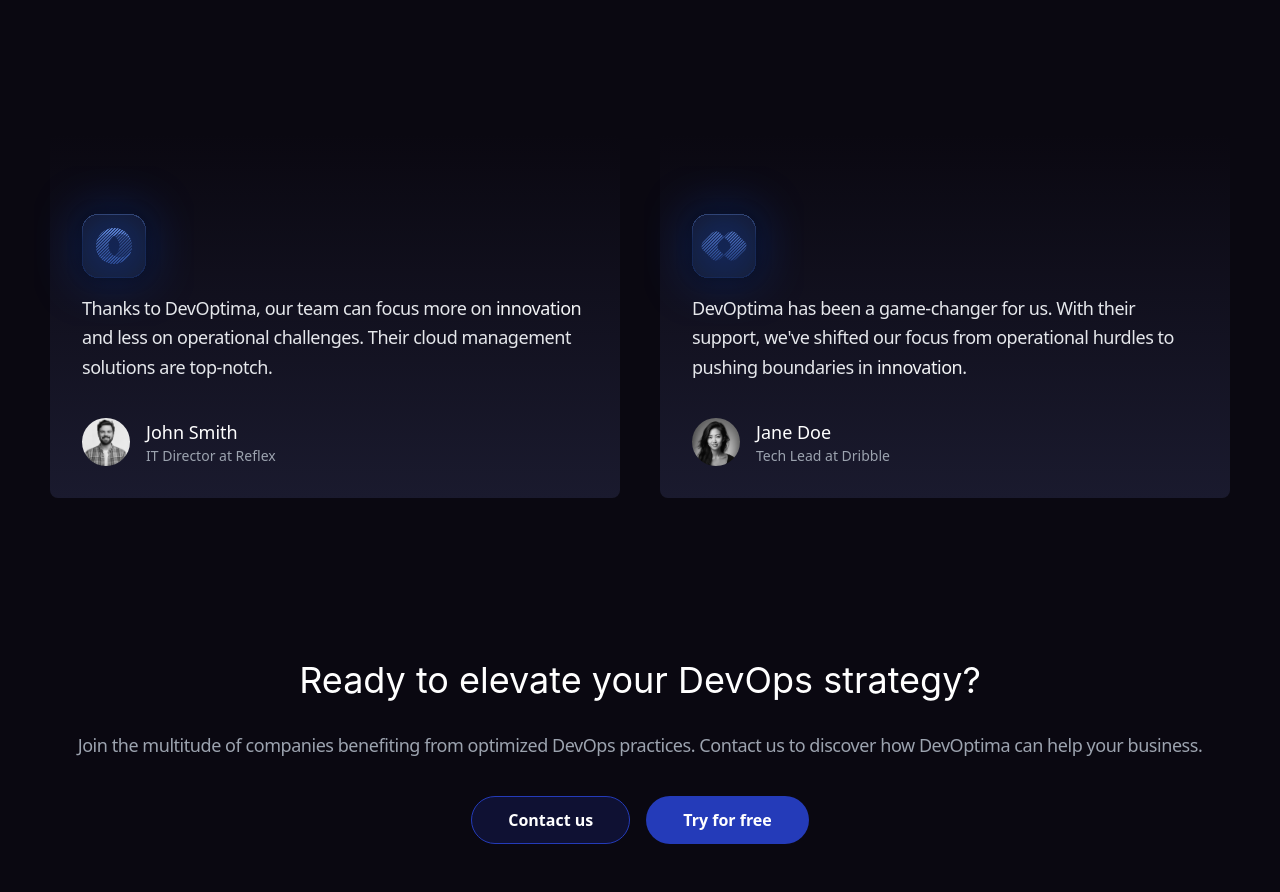
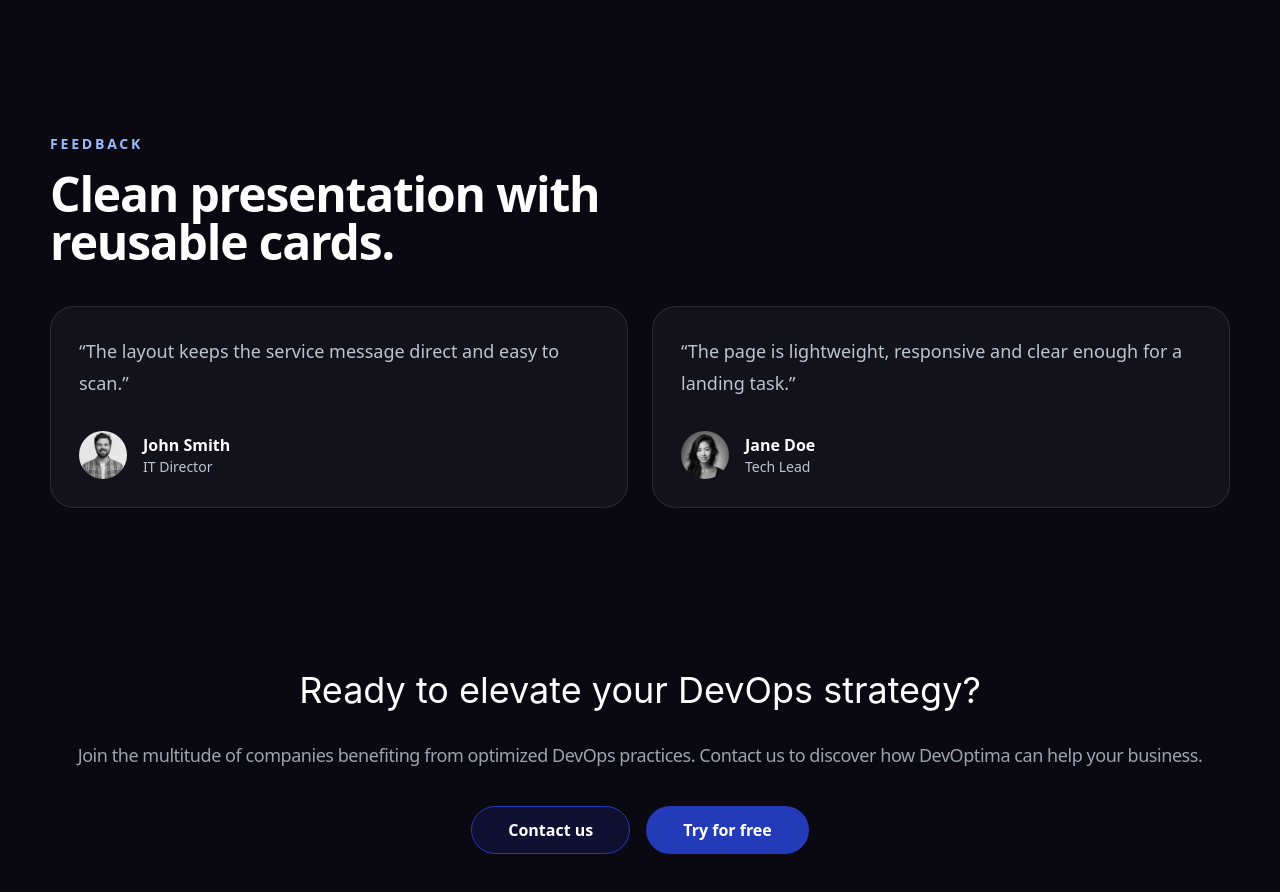
Before and after one commit to itkrivoshei/devoptima-landing, a React (Vite) app: page / in a window 1280 px wide. Shown: the part 2100-2992 px from the top of the page. Built offline with nearby package versions, Linux system fonts and the light colour scheme.

Commit message:
Simplify feedback section

```diff
--- a/src/components/TestimonialsSection.tsx
+++ b/src/components/TestimonialsSection.tsx
@@ -1,58 +1,46 @@
-import React from 'react';
+const feedback = [
+  {
+    quote: 'The layout keeps the service message direct and easy to scan.',
+    name: 'John Smith',
+    role: 'IT Director',
+    image: 'john-smith.png',
+  },
+  {
+    quote: 'The page is lightweight, responsive and clear enough for a landing task.',
+    name: 'Jane Doe',
+    role: 'Tech Lead',
+    image: 'jane-doe.png',
+  },
+];
 
-const TestimonialsSection: React.FC = () => {
+const TestimonialsSection = () => {
   return (
-    <section className='pt-20 py-20'>
-      <div className='container mx-auto text-center'>
-        <div className='grid grid-cols-2 gap-10'>
-          <div className='bg-gradient-to-b from-transparent to-[#1A1A2E] p-8 rounded-lg text-left'>
-            <img
-              alt='Client feedback'
-              src={`${process.env.PUBLIC_URL}/images/icon-client-feedback1.svg`}
-              style={{ marginBottom: '-2rem', marginLeft: '-3rem' }}
-            />
-            <p className='text-gray-200 text-lg leading-relaxed font-light tracking-tight pt-0 pb-9'>
-              Thanks to DevOptima, our team can focus more on{' '}
-              <span className='font-medium text-gray-100'>innovation</span> and
-              less on operational challenges. Their cloud management solutions
-              are top-notch.
-            </p>
-            <div className='flex items-center'>
-              <img
-                alt='John Smith'
-                src={`${process.env.PUBLIC_URL}/images/john-smith.png`}
-                className='w-12 h-12 rounded-full grayscale object-cover'
-              />
-              <div className='ml-4 text-left'>
-                <h3 className='text-white text-lg font-medium'>John Smith</h3>
-                <p className='text-gray-400 text-sm'>IT Director at Reflex</p>
-              </div>
-            </div>
-          </div>
-          <div className='bg-gradient-to-b from-transparent to-[#1A1A2E] p-8 rounded-lg text-left'>
-            <img
-              alt='Client feedback'
-              src={`${process.env.PUBLIC_URL}/images/icon-client-feedback2.svg`}
-              style={{ marginBottom: '-2rem', marginLeft: '-3rem' }}
-            />
-            <p className='text-gray-200 text-lg leading-relaxed font-light tracking-tight pt-0 pb-9'>
-              DevOptima has been a game-changer for us. With their support,
-              we've shifted our focus from operational hurdles to pushing
-              boundaries in{' '}
-              <span className='font-medium text-gray-100'>innovation</span>.
-            </p>
-            <div className='flex items-center'>
-              <img
-                alt='Jane Doe'
-                src={`${process.env.PUBLIC_URL}/images/jane-doe.png`}
-                className='w-12 h-12 rounded-full grayscale object-cover'
-              />
-              <div className='ml-4 text-left'>
-                <h3 className='text-white text-lg font-medium'>Jane Doe</h3>
-                <p className='text-gray-400 text-sm'>Tech Lead at Dribble</p>
-              </div>
-            </div>
-          </div>
+    <section id="feedback" className="py-20">
+      <div className="container">
+        <div className="mb-10 max-w-2xl">
+          <p className="mb-4 text-sm font-semibold uppercase tracking-[0.2em] text-[#9DBBFF]">Feedback</p>
+          <h2 className="text-4xl font-bold tracking-tight text-white md:text-5xl">
+            Clean presentation with reusable cards.
+          </h2>
+        </div>
+
+        <div className="grid gap-6 md:grid-cols-2">
+          {feedback.map((item) => (
+            <figure key={item.name} className="rounded-[1.5rem] border border-white/10 bg-white/[0.04] p-7">
+              <blockquote className="text-lg leading-8 text-text-secondary">“{item.quote}”</blockquote>
+              <figcaption className="mt-8 flex items-center gap-4">
+                <img
+                  alt={item.name}
+                  src={`${import.meta.env.BASE_URL}images/${item.image}`}
+                  className="h-12 w-12 rounded-full object-cover grayscale"
+                />
+                <div>
+                  <p className="font-semibold text-white">{item.name}</p>
+                  <p className="text-sm text-text-secondary">{item.role}</p>
+                </div>
+              </figcaption>
+            </figure>
+          ))}
         </div>
       </div>
     </section>
```
